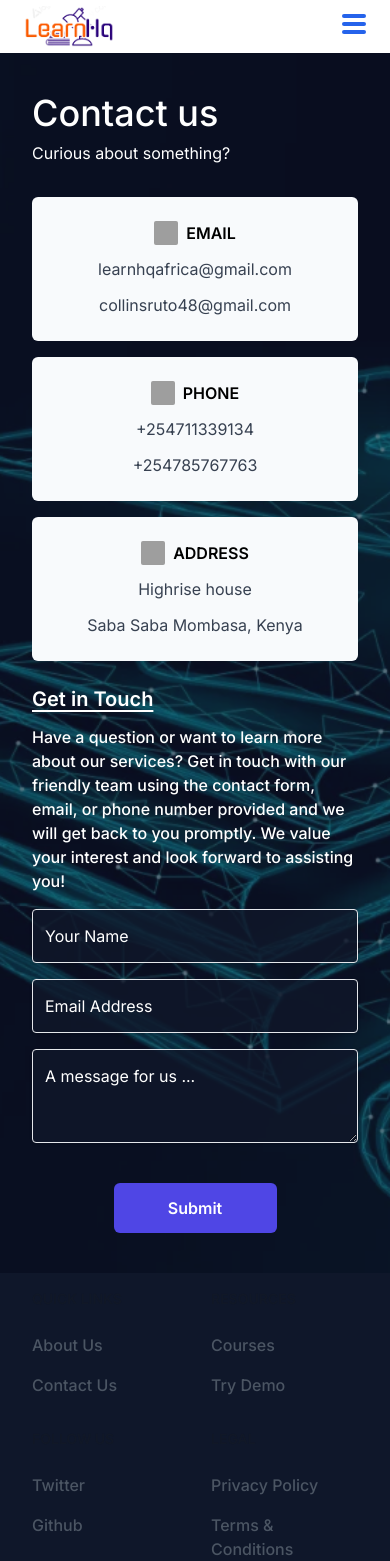
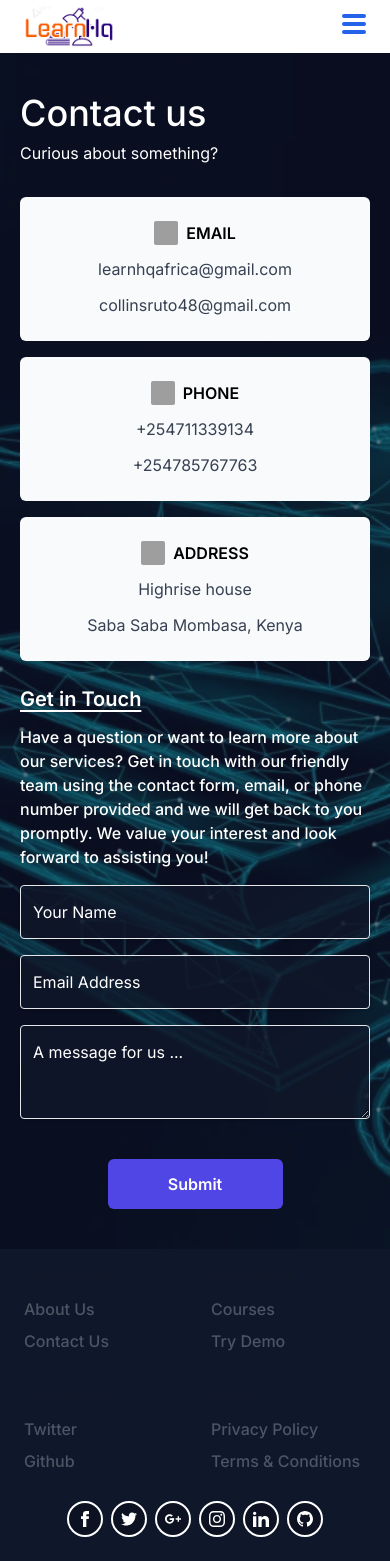
Before and after one commit to Collins-Ruto/learnhqhome, a Next.js app: page /contact in a window 390 px wide. Shown: the top 1561 px of the page. Built offline with nearby package versions, Linux system fonts and the light colour scheme; grey boxes are pictures that could not be loaded.

Commit message:
font adjust ¯\_(ツ)_/¯

```diff
--- a/src/app/contact/page.tsx
+++ b/src/app/contact/page.tsx
@@ -7,7 +7,7 @@ function page() {
     <div>
       <div className="bg-[url('/contactbg.webp')] bg-cover bg-center ">
         <div className="bg-slate-900 bg-opacity-60 ">
-          <div className="container px-8 sm:px-6  m:px-0 lg:px-20 mx-auto">
+          <div className="container px-5 sm:px-6  m:px-0 lg:px-20 mx-auto">
             <Contact />
           </div>
         </div>
--- a/src/app/faq/page.tsx
+++ b/src/app/faq/page.tsx
@@ -39,8 +39,8 @@ function page() {
   return (
     <div>
       <section className="bg-white dark:bg-gray-900 ">
-        <div className="container px-8 py-8 sm:px-6 lg:px-20 mx-auto max-w-screen-xl sm:pt-16">
-          <h2 className="mb-8 text-4xl tracking-tight font-extrabold text-gray-900 dark:text-white">
+        <div className="container px-6 py-8 sm:px-6 lg:px-20 mx-auto max-w-screen-xl sm:pt-16">
+          <h2 className="mb-8 text-3xl tracking-tight font-extrabold text-gray-900 dark:text-white">
             Frequently asked questions
           </h2>
           <div className="grid pt-8 text-left border-y border-gray-200 md:gap-16 dark:border-gray-700 md:grid-cols-2">
--- a/src/app/page.tsx
+++ b/src/app/page.tsx
@@ -2,7 +2,7 @@ import { Contact, Stats, WhyUs } from "@/components";
 import Image from "next/image";
 import Link from "next/link";
 
-export default function Home() {
+export default function Page() {
   return (
     <div className="min-h-screen flex flex-col justify-between bg-gray-100 ">
       <div className="">
@@ -18,7 +18,7 @@ export default function Home() {
             <p className="mt-4 text-justify  text-gray-700 md:text-left text-sm md:text-base lg:text-lg font-medium leading-relaxed text-secondary-200">
               LearnHQ is a modern school & learning management system designed
               to provide quality education. We streamline Learning, teaching and
-              management Experience with Our Intuitive management System to
+              management experience with Our Intuitive management System to
               students, teachers.
             </p>
             <Link
@@ -42,7 +42,7 @@ export default function Home() {
         <div className="pt-[4rem] text-black">
           <div className=" bg-[url('/stat1.jpg')] bg-fixed bg-cover bg-center">
             <div className="mx-auto  bg-black bg-opacity-60">
-              <div className="container py-[2rem] px-5 sm:px-6 m:px-0 lg:px-20 mx-auto">
+              <div className="container py-[2rem] px-4 sm:px-6 m:px-0 lg:px-20 mx-auto">
                 <Stats />
               </div>
             </div>
--- a/src/app/privacy/page.tsx
+++ b/src/app/privacy/page.tsx
@@ -7,8 +7,8 @@ function page() {
   return (
     <div>
       <section className="bg-white dark:bg-gray-900 min-h-screen text-gray-900 dark:text-white">
-        <div className="container border-b px-8 py-8 sm:px-6 lg:px-20 lg:max-w-[70%] mx-auto 2xl:max-w-screen-xl sm:pt-16">
-          <h2 className="mb-4 text-center text-4xl tracking-tight font-extrabold text-gray-900 dark:text-white">
+        <div className="container border-b px-6 py-8 sm:px-6 lg:px-20 lg:max-w-[70%] mx-auto 2xl:max-w-screen-xl sm:pt-16">
+          <h2 className="mb-4 text-center text-3xl tracking-tight font-extrabold text-gray-900 dark:text-white">
             Our Privacy Policy
           </h2>
           <h2 className="mb-8 text-center text-gray-700 dark:text-gray-300 tracking-tight font-semibold ">
@@ -24,7 +24,7 @@ function page() {
             </p>
             <ul className="flex flex-col gap-4 pl-6">
               {policies.map((policy, index) => (
-                <li className="flex flex-col">
+                <li className="flex flex-col" key={index}>
                   <span className="text-xl font-semibold">{policy.title}</span>
                   {policy.description}
                 </li>
--- a/src/components/Contact.tsx
+++ b/src/components/Contact.tsx
@@ -40,8 +40,8 @@ function Contact() {
             <span className="py-2">Curious about something?</span>
           </div>
           <div className="flex flex-wrap gap-4">
-            {contacts.map((contact) => (
-              <div className="w-1/2 md:w-1/3 lg:w-1/4 grow">
+            {contacts.map((contact, index) => (
+              <div className="w-1/2 md:w-1/3 lg:w-1/4 grow" key={index}>
                 {contactCard(contact)}
               </div>
             ))}
--- a/src/components/Footer.tsx
+++ b/src/components/Footer.tsx
@@ -4,16 +4,16 @@ import React from "react";
 function Footer() {
   return (
     <div>
-      <footer className="bg-slate-900  text-white px-8 ">
+      <footer className="bg-slate-900  text-white px-6 md:px-10 ">
         <div className="container mx-auto w-full max-w-screen-xl py-4 md:p-2 lg:pt-8">
           <div className="md:flex md:justify-between">
             <div className="grid w-full grid-cols-2 gap-8 sm:gap-6 sm:grid-cols-4">
               <div className="">
-                <h2 className="mb-6 text-sm font-semibold text-gray-900 uppercase dark:text-white">
+                <h2 className="mb-3 sm:mb:6 text-sm font-semibold text-gray-900 uppercase dark:text-white">
                   Quick Links
                 </h2>
                 <ul className="text-gray-600 dark:text-gray-400 font-medium">
-                  <li className="mb-4">
+                  <li className="mb-2 sm:mb-4">
                     <Link href="/about" className="hover:underline">
                       About Us
                     </Link>
@@ -26,11 +26,11 @@ function Footer() {
                 </ul>
               </div>
               <div className="">
-                <h2 className="mb-6 text-sm font-semibold text-gray-900 uppercase dark:text-white">
+                <h2 className="mb-3 sm:mb:6 text-sm font-semibold text-gray-900 uppercase dark:text-white">
                   Resources
                 </h2>
                 <ul className="text-gray-600 dark:text-gray-400 font-medium">
-                  <li className="mb-4">
+                  <li className="mb-2 sm:mb-4">
                     <Link
                       href="https://learnhq.vercel.app/learn/courses"
                       className="hover:underline"
@@ -49,11 +49,11 @@ function Footer() {
                 </ul>
               </div>
               <div className="">
-                <h2 className="mb-6 text-sm font-semibold text-gray-900 uppercase dark:text-white">
+                <h2 className="mb-3 sm:mb:6 text-sm font-semibold text-gray-900 uppercase dark:text-white">
                   Follow us
                 </h2>
                 <ul className="text-gray-600 dark:text-gray-400 font-medium">
-                  <li className="mb-4">
+                  <li className="mb-2 sm:mb-4">
                     <Link
                       href="https://twitter.com/learnhqafrica"
                       className="hover:underline "
@@ -72,11 +72,11 @@ function Footer() {
                 </ul>
               </div>
               <div className="">
-                <h2 className="mb-6 text-sm font-semibold text-gray-900 uppercase dark:text-white">
+                <h2 className="mb-3 sm:mb:6 text-sm font-semibold text-gray-900 uppercase dark:text-white">
                   Legal
                 </h2>
                 <ul className="text-gray-600 dark:text-gray-400 font-medium">
-                  <li className="mb-4">
+                  <li className="mb-2 sm:mb-4">
                     <Link href="/privacy" className="hover:underline">
                       Privacy Policy
                     </Link>
--- a/src/components/Header.tsx
+++ b/src/components/Header.tsx
@@ -138,7 +138,7 @@ function Header() {
               setOpened(!opened);
             }}
             className="
-               text-3xl font-semibold gap-4 max-w-[20rem]  absolute right-0 flex h-screen w-[50%] flex-col overflow-y-auto bg-[#F7F6FB] p-4 opacity-100 bg-blend-darken md:w-60 "
+               text-2xl font-semibold gap-2 max-w-[20rem]  absolute right-0 flex h-screen w-[60%] flex-col pt-[5rem] overflow-y-auto bg-[#F7F6FB] p-4 opacity-100 bg-blend-darken md:w-60 "
           >
             <Link
               href={`/`}
@@ -152,11 +152,7 @@ function Header() {
             </Link>
             <Link
               href={`https://twitter.com/learnhqafrica`}
-              className={` flex cursor-pointer items-center rounded-md p-2 px-4 align-middle text-gray-800 hover:text-blue-700 ${
-                currentRoute === "/"
-                  ? "hover:text bg-blue-700 text-white hover:text-white"
-                  : ""
-              }`}
+              className={` flex cursor-pointer items-center rounded-md p-2 px-4 align-middle text-gray-800 hover:text-blue-700 `}
             >
               {/* <Image
                 width={20}
--- a/src/components/Stats.tsx
+++ b/src/components/Stats.tsx
@@ -20,7 +20,7 @@ function Stats() {
           alt={`LearnHq ${stat.title}`}
         />
         <span className="text-4xl font-bold">{stat.value}</span>
-        <div className="w-[25%] h-1 bg-pink-500"></div>
+        <div className="w-[30%] h-1 bg-pink-500"></div>
         <span className="text-2xl font-semibold">{stat.title}</span>
       </div>
     );
```
Also changed, not shown: src/app/conditions/page.tsx (+4 -4 lines).
